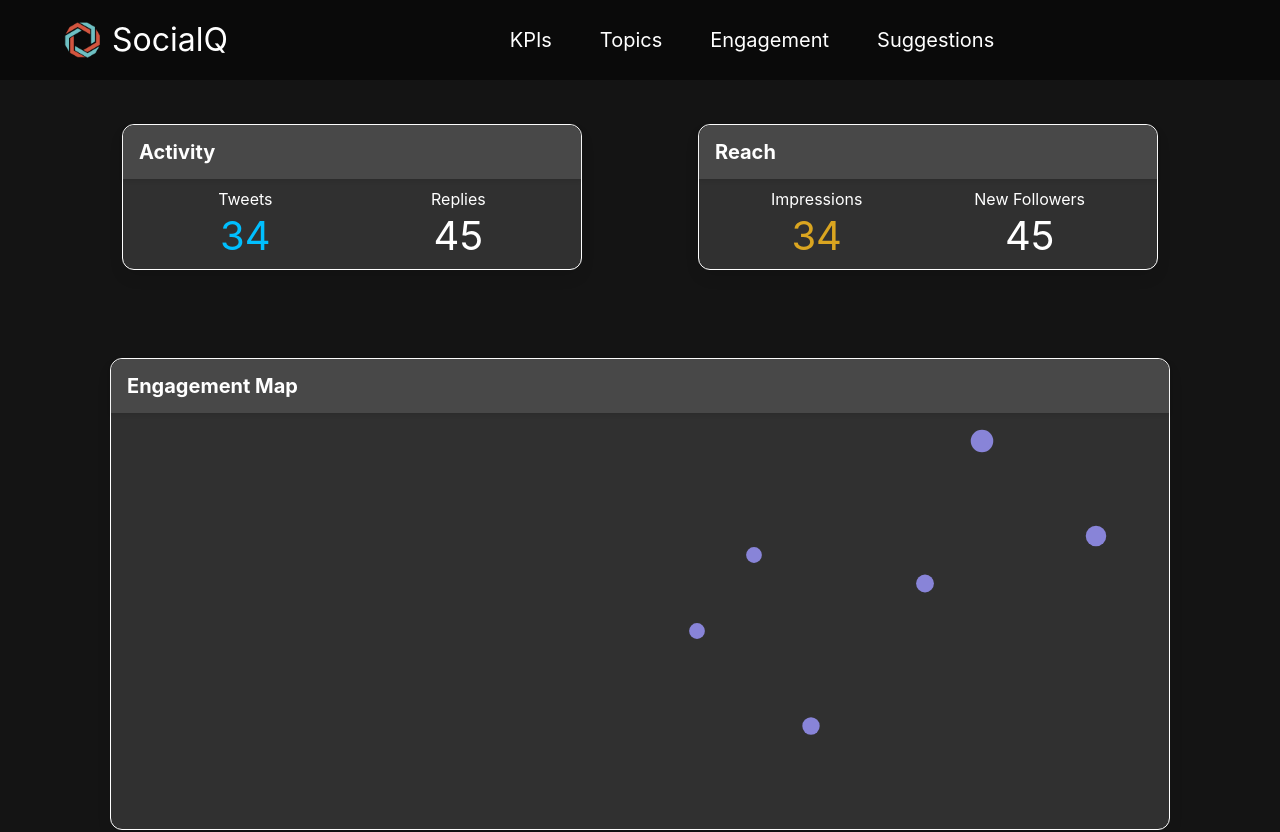
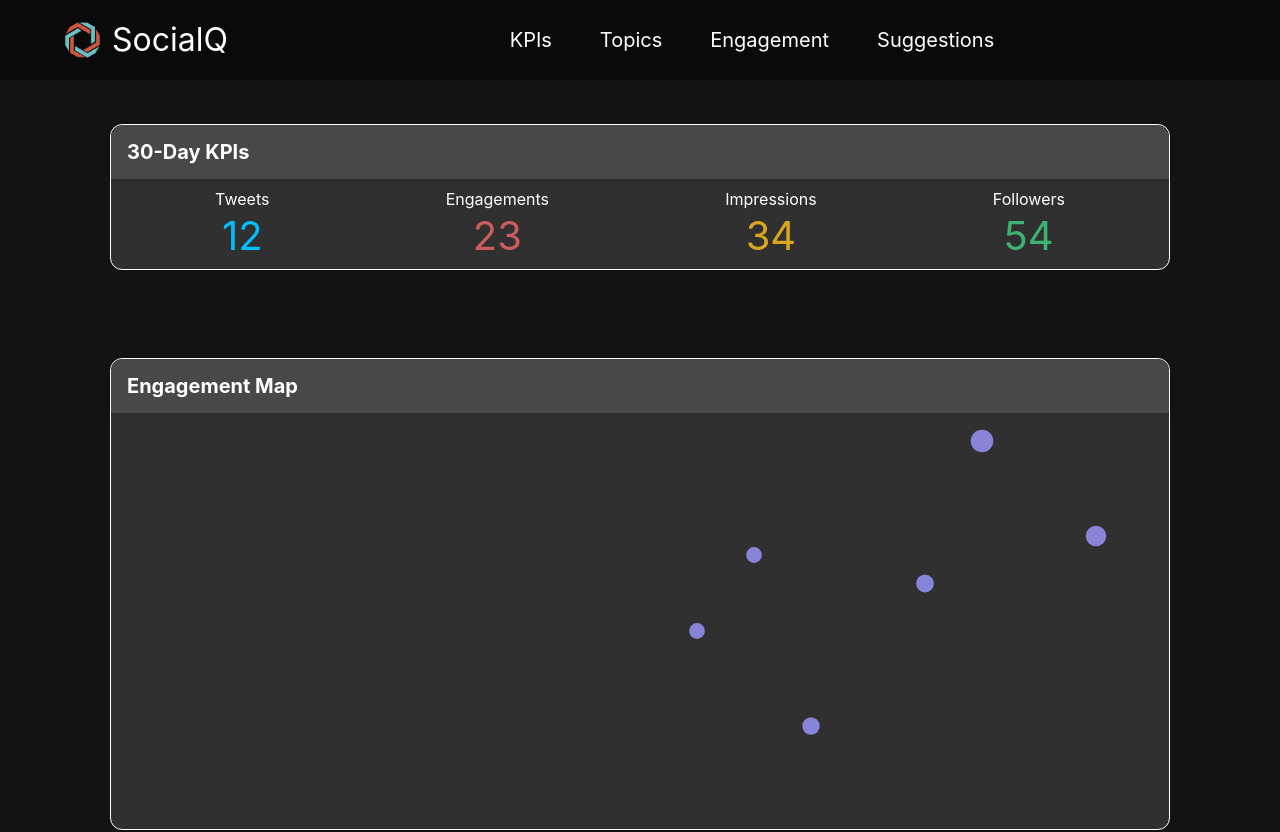
Before and after one commit to SocialQu/Branding, a Next.js app in the folder app/: page / in a window 1280 px wide. Shown: the top 832 px of the page. Built offline with nearby package versions, Linux system fonts and the light colour scheme.

Commit message:
Single KPIs.

```diff
--- a/app/components/Kpi.tsx
+++ b/app/components/Kpi.tsx
@@ -23,30 +23,15 @@ const KpiValue = ({ label, value, color, isPercent }:iKpi) => <div className='le
 </div>
 
 
-interface iActivity {tweets:number, replies:number}
-const Activity = ({tweets, replies}:iActivity) => <Card title={'Activity'}>
-    <nav className='level' style={{marginBottom: 0, padding: 0}}>
-        <KpiValue label={'Tweets'} value={tweets} color={'deepskyblue'}/>
-        <KpiValue label={'Replies'} value={replies} />
-    </nav>
-</Card>
-
-
-interface iReach { impressions:number, followers:number }
-const Reach = ({impressions, followers}:iReach) => <Card title={'Reach'}>
-    <nav className='level' style={{marginBottom: 0, padding: 0}}>
-        <KpiValue label={'Impressions'} value={impressions} color={'goldenrod'}/>
-        <KpiValue label={'New Followers'} value={followers}/>
-    </nav>
-</Card>
-
-
 export const Kpis = () => <div className={'columns'} style={{ maxWidth:1200, margin:'auto' }}>
     <div className={'column'}>
-        <Activity tweets={34} replies={45}/>
-    </div>
-
-    <div className={'column'}>
-        <Reach impressions={34} followers={45}/>
+        <Card title={'30-Day KPIs'} cardStyle={{maxWidth:1060}}>
+            <nav className='level' style={{marginBottom: 0, padding: 0}}>
+                <KpiValue label={'Tweets'} value={12} color={'deepskyblue'}/>
+                <KpiValue label={'Engagements'} value={23} color={'indianred'}/>
+                <KpiValue label={'Impressions'} value={34} color={'goldenrod'}/>
+                <KpiValue label={'Followers'} value={54} color={'mediumseagreen'}/>
+            </nav>
+        </Card>
     </div>
 </div>
```
